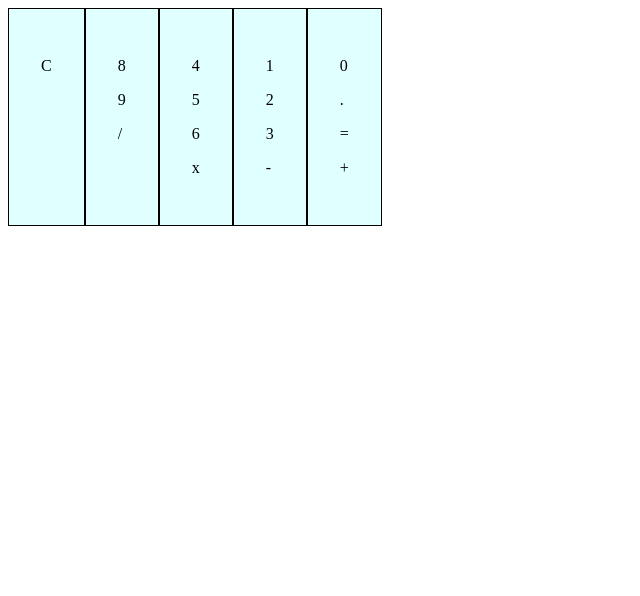
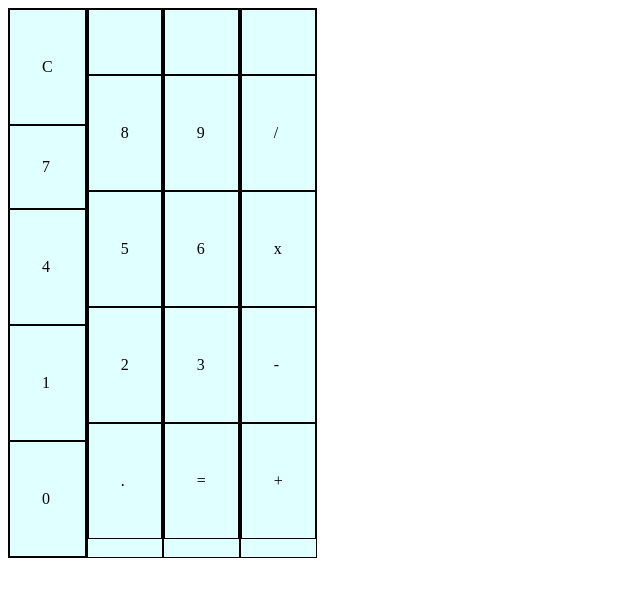
Before and after one commit to Momentum-Team-11/js-calculator-jocelyninlay, a plain HTML site: page index.html in a window 1280 px wide. Shown: the whole page, without its empty margins (0-640 px from the left). Drawn offline with Linux system fonts and the light colour scheme.

Commit message:
added boxes around numbers and reorganized them

```diff
--- a/index.html
+++ b/index.html
@@ -10,33 +10,33 @@
 </head>
 <body>
 <div class="plastic-body">
-    <div class= "first-chunk">
+    <div class="first-chunk">
         <div class="clear-button"><p>C</p></div>
+        <div class="seven">7</div>
+        <div class="four"><p>4</p></div>
+        <div class="one"><p>1</p></div>
+        <div class="zero"><p>0</p></div>
+    </div> <!--end of .first-chunk-->
+     <div class="second-chunk">
         <div class="display-screen"></div>
-    </div> <!--end of .first-chunk-->
-    <div class="second-chunk">
-        <div class="seven"></div>
         <div class="eight"><p>8</p></div>
+        <div class="five"><p>5</p></div>
+        <div class="two"><p>2</p></div>
+        <div class="decimal"><p>.</p></div>
+    </div> <!--end of .second-chunk-->
+    <div class="third-chunk">
+        <div class="display-screen"></div>
         <div class="nine"><p>9</p></div>
+        <div class="six"><p>6</p></div>
+        <div class="three"><p>3</p></div>
+        <div class="equal"><p>=</p></div>
+    </div><!--end of .third-chunk-->
+    <div class="final-chunk">
+        <div class="display-screen"></div>
         <div class="divide"><p>/</p></div>
-    </div> <!--end of .second-chunk-->
-     <div class="third-chunk">
-        <div class="four"><p>4</p></div>
-        <div class="five"><p>5</p></div>
-        <div class="six"><p>6</p></div>
         <div class="multiply"><p>x</p></div>
-    </div>     <!--end of .third-chunk-->
-    <div class="fourth-chunk">
-        <div class="one"><p>1</p></div>
-        <div class="two"><p>2</p></div>
-        <div class="three"><p>3</p></div>
         <div class="minus"><p>-</p></div>
-    </div><!--end of .fourth-chunk-->
-    <div class="final-chunk">
-        <div class="zero"><p>0</p></div>
-        <div class="decimal"><p>.</p></div>
-        <div class="equal"><p>=</p></div>
-        <div class="addition"><p>+</p></div>
+        <div class="add"><p>+</p></div>
   </div><!--end of .final-chunk-->
 
 </div>  <!--this is the end of .plastic-body -->
--- a/main.css
+++ b/main.css
@@ -6,11 +6,10 @@
 .first-chunk, .second-chunk, .third-chunk, .fourth-chunk, .final-chunk {
 
     background-color: lightcyan;
-    padding: 2em;
     border: 1px solid black;
 }
 
-.one, .two, .three, .four, .five, .six, .seven, .eight, .nine, .clear-button, .display-screen, .divide, .multiply, .addition, .decimal, .subtract, .equal, {
+.one, .two, .three, .four, .five, .six, .seven, .eight, .nine, .divide, .multiply, .minus, .add, .equal, .decimal, .zero, .clear-button, .display-screen {
     border: 1px solid black;
     padding: 2em;
 }
```
